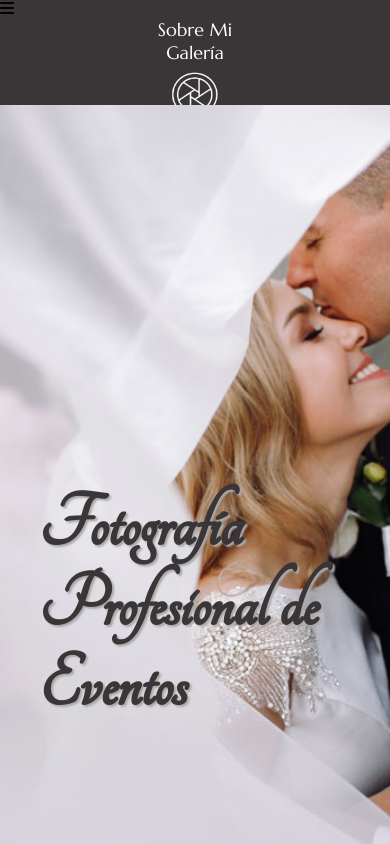
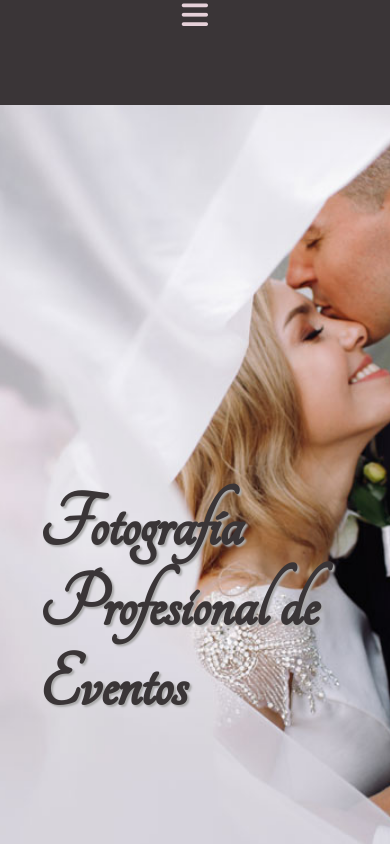
Before and after one commit to Gustii27/Toekank-CD, a plain HTML site: page index.html in a window 390 px wide. Shown: the top 844 px of the page. Drawn offline with nearby package versions, Linux system fonts and the light colour scheme.

Commit message:
cargado menu y ocultado el navbar

```diff
--- a/public/css/style-sm.css
+++ b/public/css/style-sm.css
@@ -1,8 +1,13 @@
 @media (max-width: 480px){
     .nav-bar > ul {
         flex-direction: column;
+        display: none;
+
     }
-    .nav-bar> .fa-bars-sort {
+    .nav-bar> .fa-bars{
         display: block;
+        font-size: 30px;
+        color: #E6D1D9;
+        text-align: center;
     }
 }
--- a/public/css/style.css
+++ b/public/css/style.css
@@ -91,7 +91,7 @@ body {
     margin: 0;
     padding: 0;
 }
-.nav-bar > .fa-bars-sort {
+.nav-bar > .fa-bars {
     display: none;
 }
 .nav-bar a {
```
